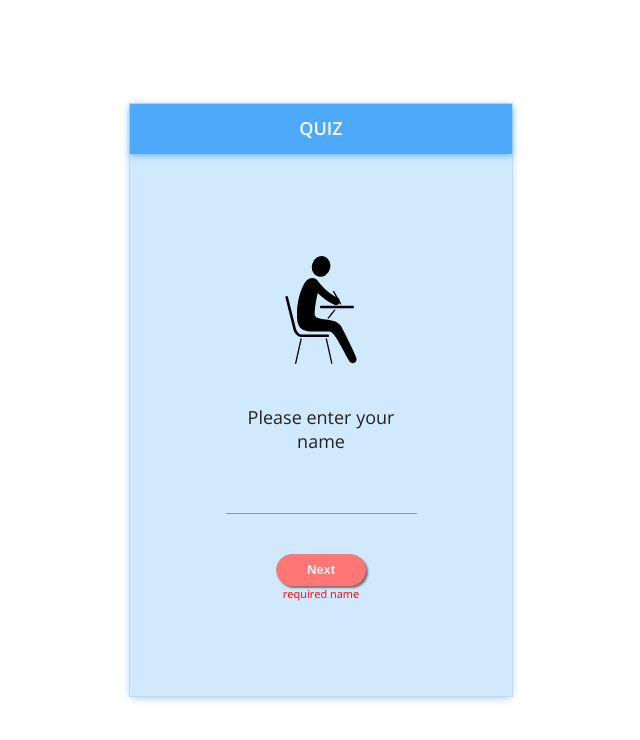
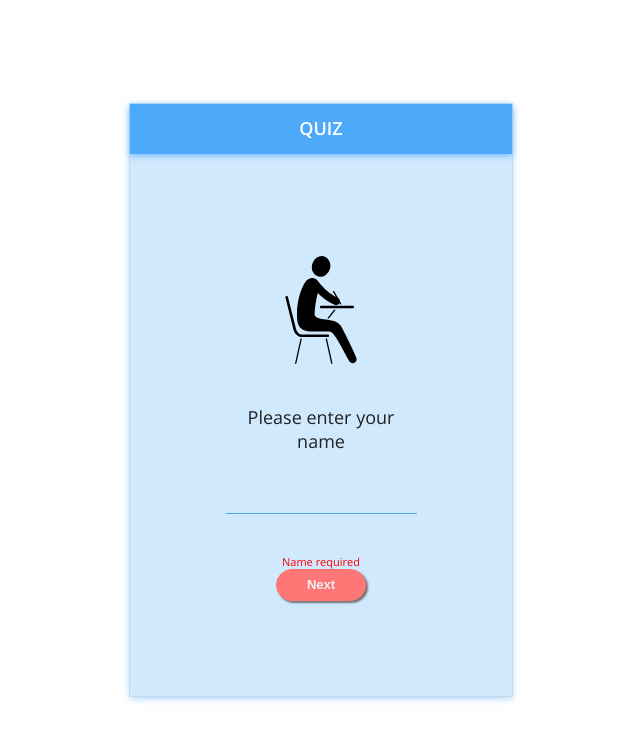
Before and after one commit to priyanka0901/finomena, a plain HTML site: page index.html in a window 1280 px wide. Both pictures are taken after a click on the button "Next". Shown: the whole page, without its empty margins (319-959 px from the left). Drawn offline with nearby package versions, Linux system fonts and the light colour scheme.

Commit message:
required changed

```diff
--- a/assets/css/main.css
+++ b/assets/css/main.css
@@ -24,13 +24,11 @@ body {
     width: 100%;
     height: 100%;
     background-color:#fff;
+    display: flex;
 }
 .page-layout{
     width: 30%;
-    position: relative;
-    top:50%;
-    left: 50%;
-    transform: translateX(-50%)translateY(-50%);
+    margin: auto;
     background-color: #D0E9FD;
     border: 1px solid rgba(195, 214, 230, 0.78);
     box-shadow: 0px 2px 8px -2px rgba(77, 170, 250, 0.72);
@@ -88,6 +86,7 @@ body {
 .required{
     font-size: 11px;
     color:red;
+    display: none;
 }
 .ques-layout{
     width: 300px;
--- a/assets/js/client.js
+++ b/assets/js/client.js
@@ -28,7 +28,7 @@
             $('#ques-layout').css('display','block');
             displayques(0);
         }else {
-            $("#home").append('<p class="required">required name</p>');
+            $(".required").css('display','block');
         }
     });
 
--- a/index.html
+++ b/index.html
@@ -22,6 +22,7 @@
                 <img src="assets/images/test.svg" class="quiz-img">
                 <label>Please enter your name</label>
                 <input type="text" name="name" id="name">
+                <p class="required">Name required </p>
                 <button type="submit" id="submit" class="button">Next</button>
             </div>
             <div class="ques-layout"  id="ques-layout" style="display: none;">
```
